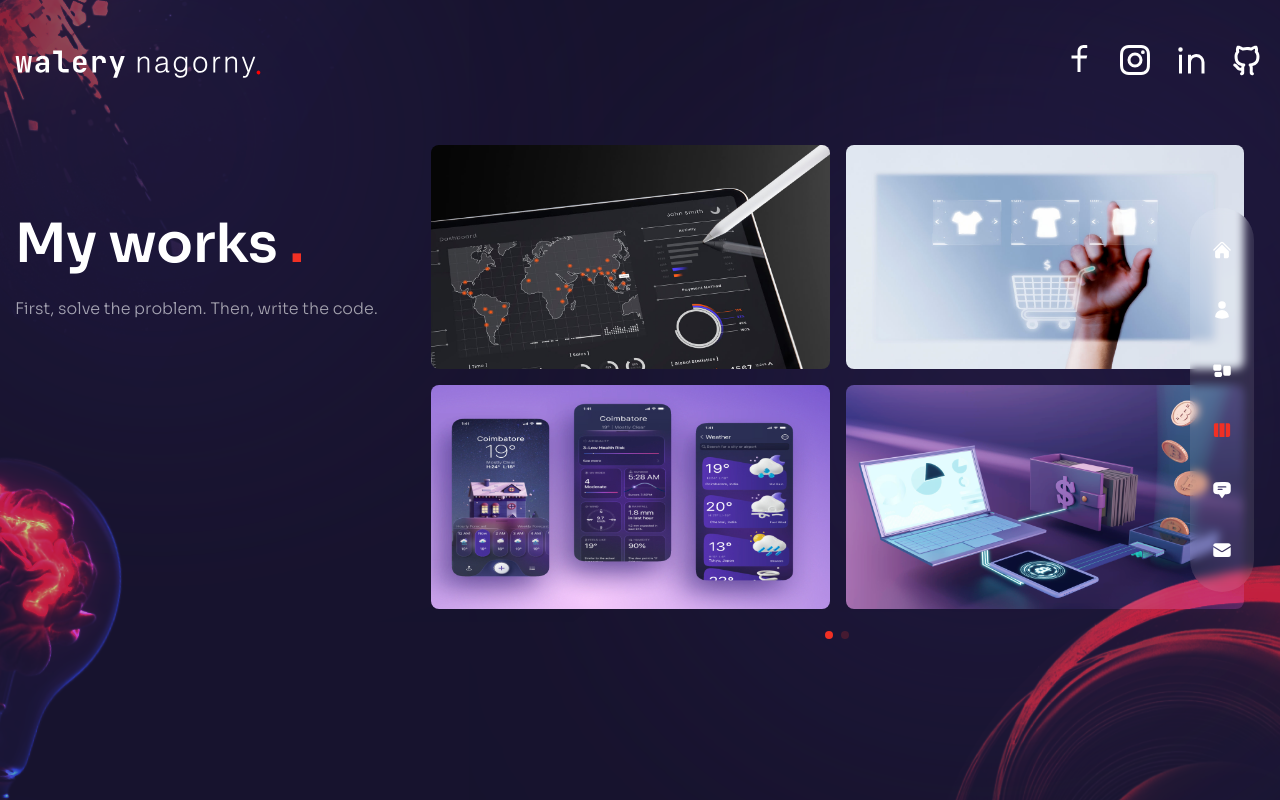
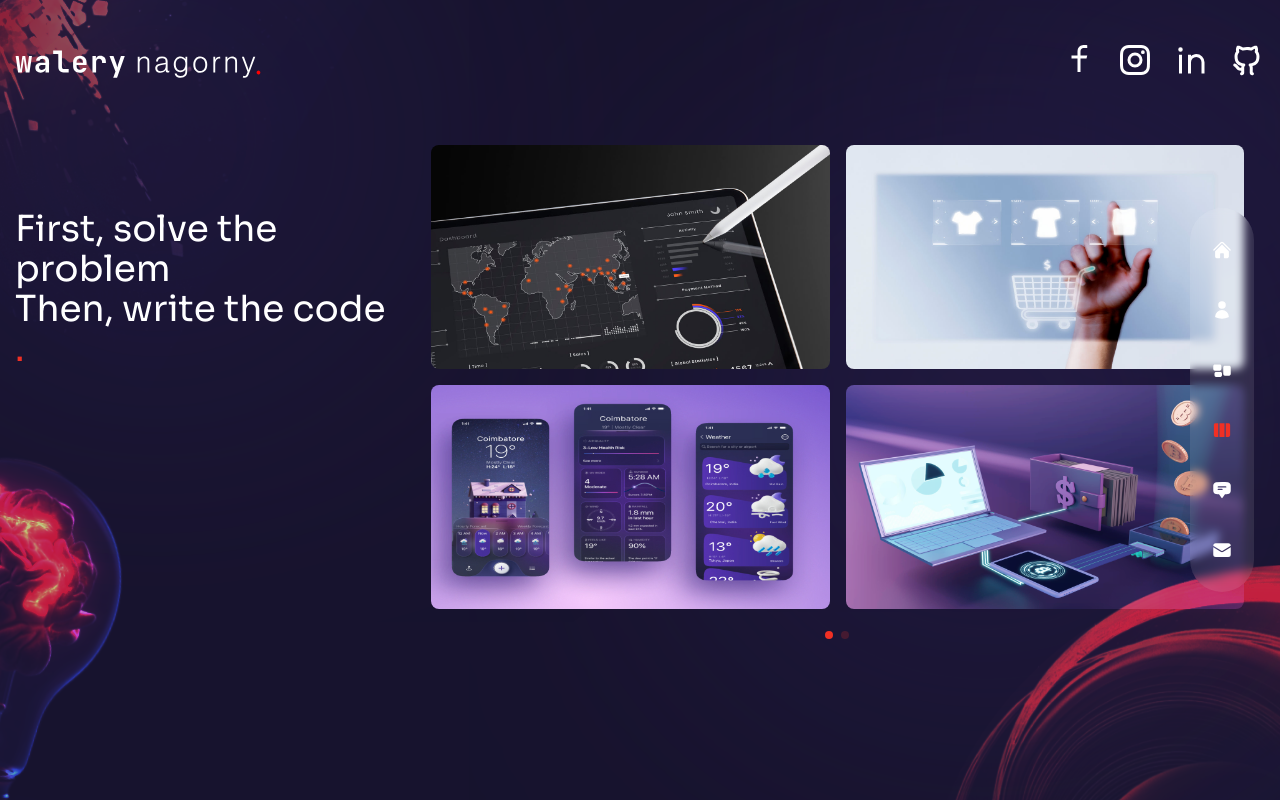
Before and after one commit to WNagorny/Portfolio, a Next.js app: page /work in a window 1280 px wide. Built offline with nearby package versions, Linux system fonts and the light colour scheme; grey boxes are pictures that could not be loaded.

Commit message:
update my works text

```diff
--- a/pages/work/index.js
+++ b/pages/work/index.js
@@ -15,25 +15,17 @@ const Work = () => {
 				<div className='flex flex-col xl:flex-row gap-x-8'>
 					{/* text */}
 
-					<div className='text-center flex xl:w-[30vw] flex-col lg:text-left mb-4 xl:mb-0'>
+					<div className='text-center flex xl:w-[30vw] flex-col lg:text-left mb-4 xl:mb-0 text'>
 						<motion.h2
 							variants={fadeIn('up', 0.2)}
 							initial='hidden'
 							animate='show'
 							exit='hidden'
-							className='h2 xl:mt-16'
+							className='lg:text-4xl text-2xl xl:mt-16 mb-6'
 						>
-							My works <span className='text-accent'>.</span>
+							First, solve the problem <br /> Then, write the code <span className='text-accent'>.</span>
 						</motion.h2>
-						<motion.p
-							variants={fadeIn('up', 0.4)}
-							initial='hidden'
-							animate='show'
-							exit='hidden'
-							className='mb-4 max-w-[400px] mx-auto lg:mx-0'
-						>
-							First, solve the problem. Then, write the code.
-						</motion.p>
+
 					</div>
 
 					{/* slider */}
```
